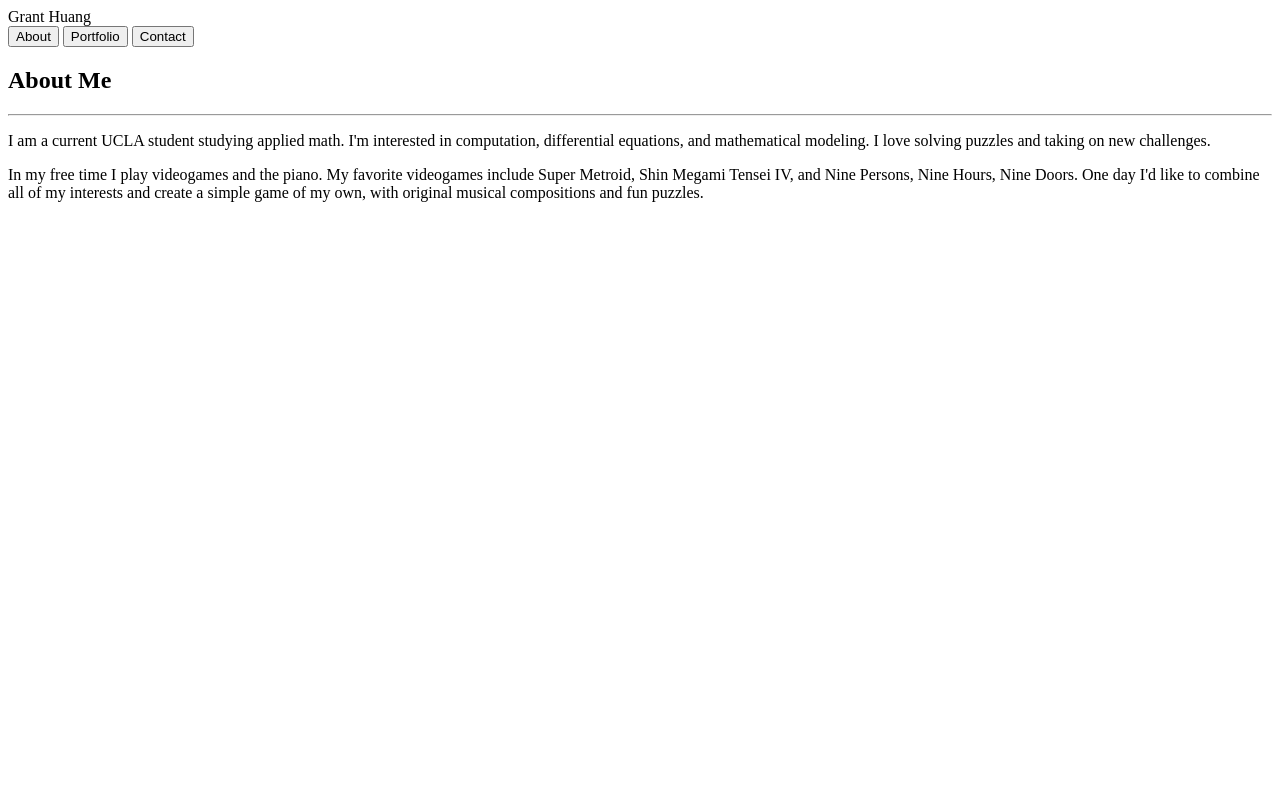
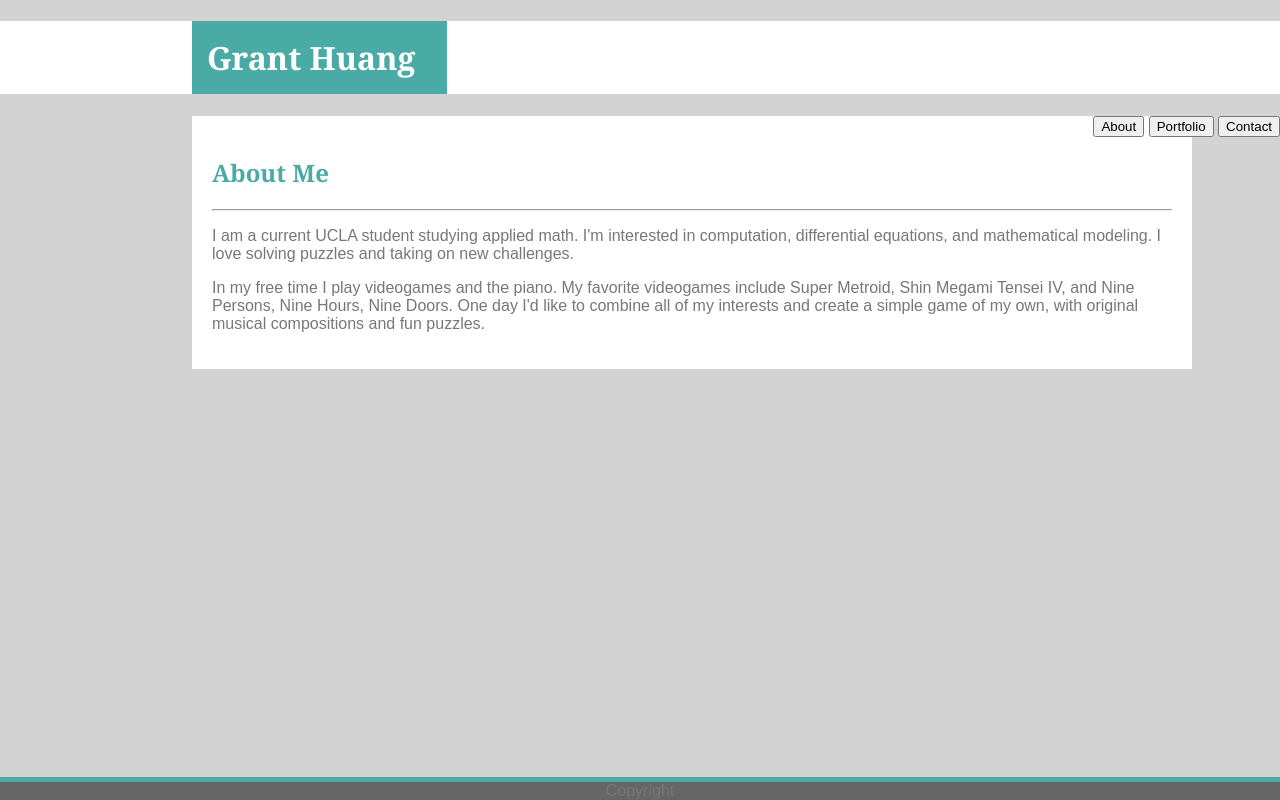
Before and after one commit to dair68/Basic-Portfolio, a plain HTML site: page index.html in a window 1280 px wide. Drawn offline with Linux system fonts and the light colour scheme.

Commit message:
styled home page

```diff
--- a/assets/css/style.css
+++ b/assets/css/style.css
@@ -0,0 +1,57 @@
+header {
+    background: #ffffff;
+    border-color: #cccccc;
+    /* overflow: hidden;
+    padding: 0px; */
+}
+
+h1 {
+    background: #4aaaa5;
+    font-family: 'Georgia', Times, Times New Roman, serif;
+    color: #ffffff;
+    padding: 15px;
+    width: 225px;
+    margin-left: 15%;
+}
+
+h2 {
+    color: #4aaaa5;
+    font-family: 'Georgia', Times, Times New Roman, serif;
+}
+
+body {
+    background: lightgray;
+    margin: 0px;
+    font-family: 'Arial', 'Helvetica Neue', Helvetica, sans-serif;
+    /* margin-left: 12%;
+    margin-right: 12%; */
+    color: #777777;
+    min-height: 100%;
+    /* position: relative; */
+}
+
+footer {
+    background: #666666;
+    border-top-color: #4aaaa5;
+    border-top-style: solid;
+    border-top-width: 5px;
+    position: absolute;
+    bottom: 0;
+    width: 100%;
+    text-align: center;
+    /* height: 30px; */
+}
+
+nav {
+    float: right;
+}
+
+section {
+    background: #ffffff;
+    border: #666666;
+    width: 960px;
+    padding: 20px;
+    margin-left: 15%;
+    margin-right: 15%;
+    /* padding-bottom: 60px; */
+}
--- a/index.html
+++ b/index.html
@@ -2,10 +2,11 @@
 <html lang="en">
 <head>
     <title>Grant Huang</title>
+    <link rel="stylesheet" href="assets/css/style.css">
 </head>
 <body>
 <header>
-    Grant Huang
+    <h1>Grant Huang</h1>
     <nav>
         <button>About</button>
         <button>Portfolio</button>
@@ -13,7 +14,7 @@
     </nav>
 </header>
 <section>
-    <h1>About Me</h1>
+    <h2>About Me</h2>
     <hr>
     <article>
         <p> I am a current UCLA student studying applied math. I'm interested in computation,
@@ -27,7 +28,9 @@
         </p>
     </article>
 </section>
-
-
+<br>
+<footer>
+    Copyright
+</footer>
 </body>
 </html>
```
